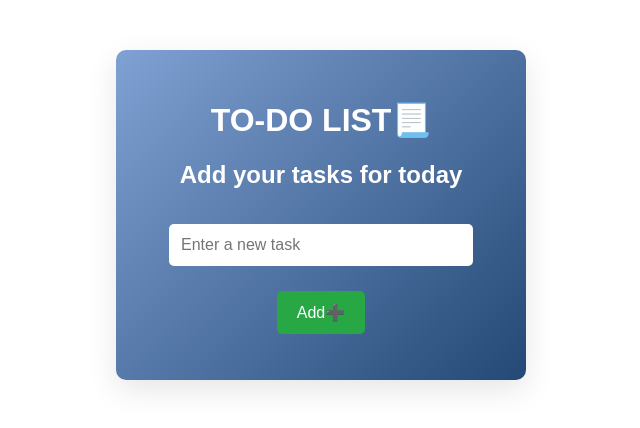
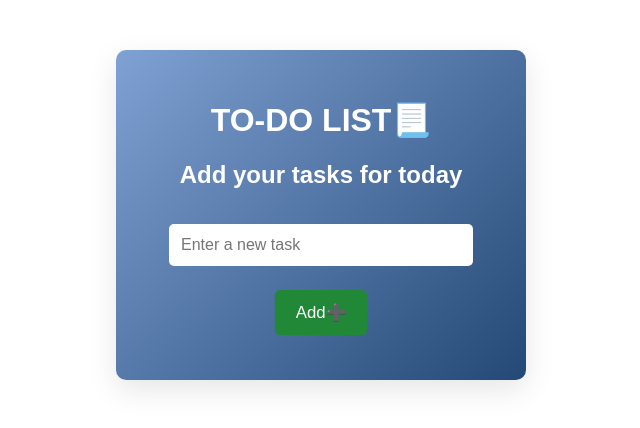
Before and after one commit to M-Saleh-N/to-do-list, a React (Create React App) app: page / in a window 1280 px wide. In both pictures the pointer is over the button "Add➕". Shown: the top 428 px of the page, without its empty margins (319-959 px from the left). Built offline with nearby package versions, Linux system fonts and the light colour scheme.

Commit message:
stytled the button to hover to green

```diff
--- a/src/styles/todo.css
+++ b/src/styles/todo.css
@@ -44,3 +44,8 @@
     display: inline-block;
     margin-top: 10px;
   }
+
+  button:hover {
+    background-color: #218838;
+    transform: scale(1.05);
+  }
```
